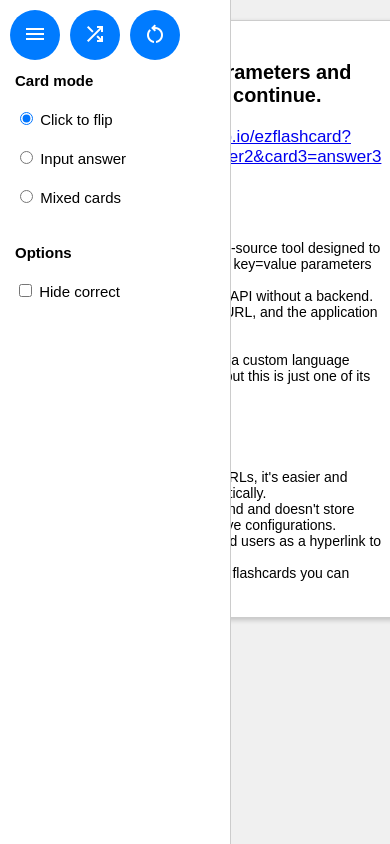
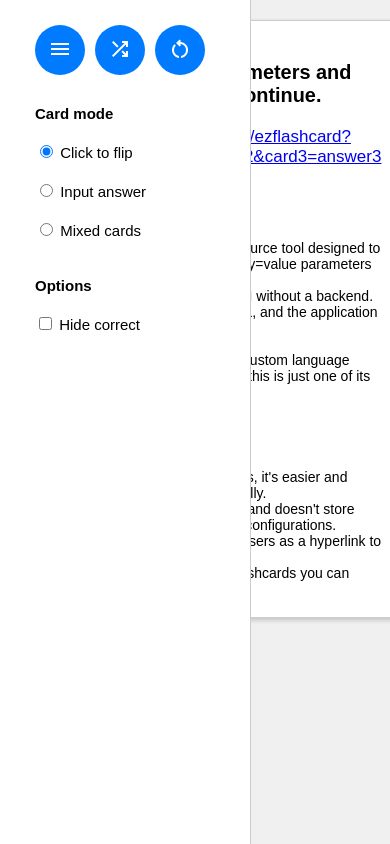
Before and after one commit to SpiggieCode/ezflashcard, a plain HTML site: page index.html in a window 390 px wide. Both pictures are taken after a click on the button "menu". Drawn offline with nearby package versions, Linux system fonts and the light colour scheme.

Commit message:
mobile fix

```diff
--- a/style.css
+++ b/style.css
@@ -11,7 +11,7 @@ body {
 #topbar {
     width: 100%;
     color: white;
-    padding: 10px 0 5px 0;
+    padding: 25px 0 5px 25px;
     display: flex;
     justify-content: flex-start;
     align-items: center;
@@ -63,8 +63,8 @@ body {
     left: 0;
     border-right: 1px solid #ccc;
     background-color: white;
-    padding-top: 62px;
-    min-width: 230px;
+    padding-top: 95px;
+    min-width: 250px;
     width: auto;
     height: 100%;
     flex-direction: column;
@@ -73,17 +73,17 @@ body {
 }
 
 .toggle-option {
-    margin: 10px 20px 10px 15px;
+    margin: 10px 20px 10px 35px;
     font-size: 15px;
 }
 
 .container {
     display: grid;
-    grid-template-columns: repeat(auto-fill, minmax(200px, 1fr));
+    grid-template-columns: repeat(auto-fill, minmax(250px, 1fr));
     gap: 20px;
     width: 95%;
-    max-width: 1200px;
-    padding-top: 70px;
+    max-width: 1400px;
+    padding-top: 95px;
     padding-bottom: 20px;
 }
 
@@ -95,6 +95,7 @@ body {
     padding: 20px;
     text-align: center;
     font-size: 18px;
+    word-wrap: anywhere;
     display: flex;
     justify-content: center;
     align-items: center;
@@ -103,7 +104,7 @@ body {
     transition: transform 0.6s;
     transform-style: preserve-3d;
     height: 150px;
-    width: 175px;
+    min-width: 225px;
 }
 
 .flashcard.flip {
@@ -167,13 +168,27 @@ body {
 }
 
 /* Media query for mobile devices */
+@media (max-width: 999px) {
+
+    .flashcard {
+        width: 90%; /* Take up all available width */
+        height: 150px; /* Adjust height if needed */
+    }
+
+    #message {
+        padding: 20px;
+        margin-top: 20px;
+    }
+}
+
+/* Media query for mobile devices */
 @media (max-width: 675px) {
     .container {
         display: flex;
         flex-direction: column;
         align-items: center;
         padding: 10px;
-        padding-top: 70px;
+        padding-top: 95px;
     }
 
     .flashcard {
```
